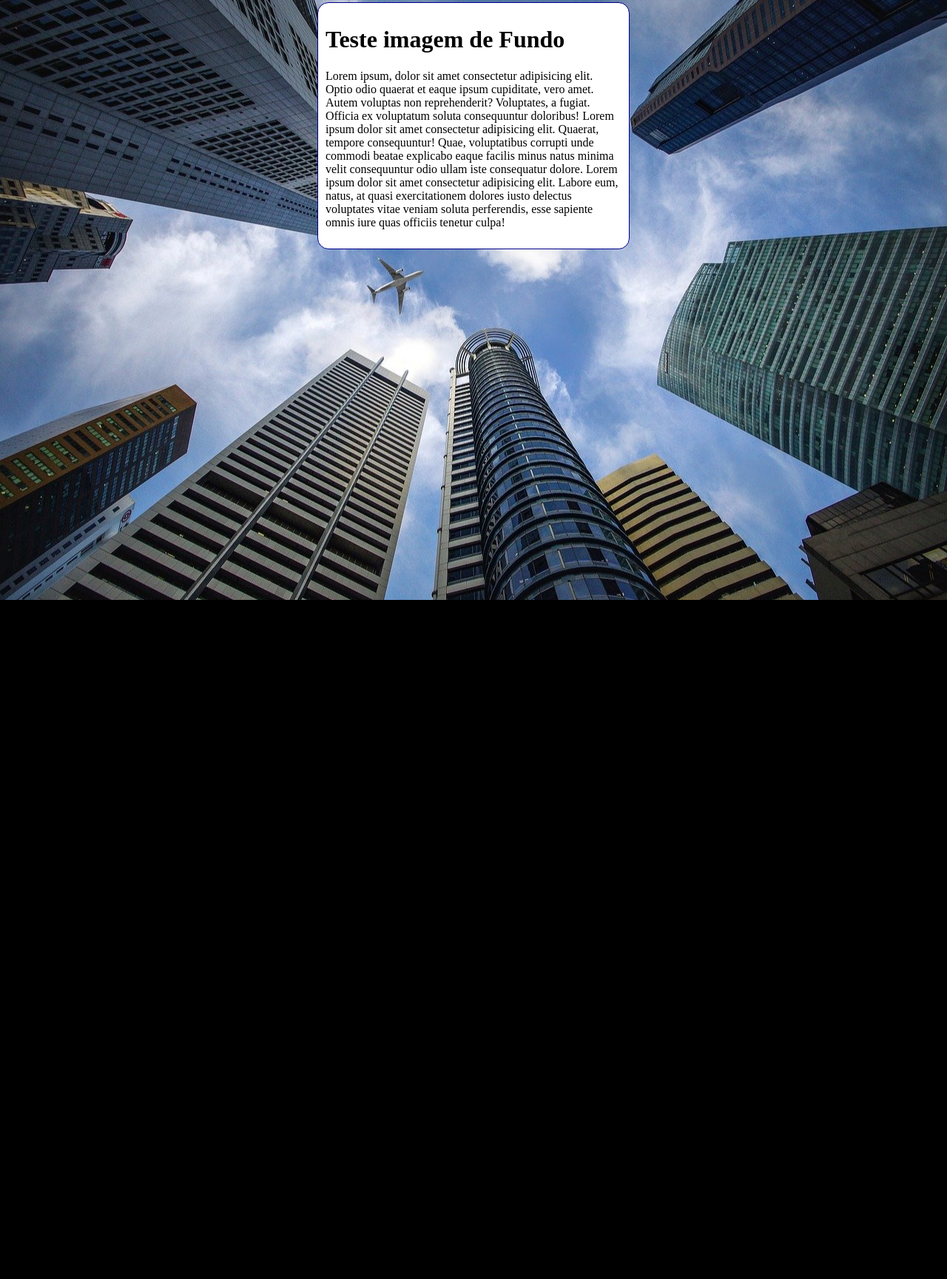
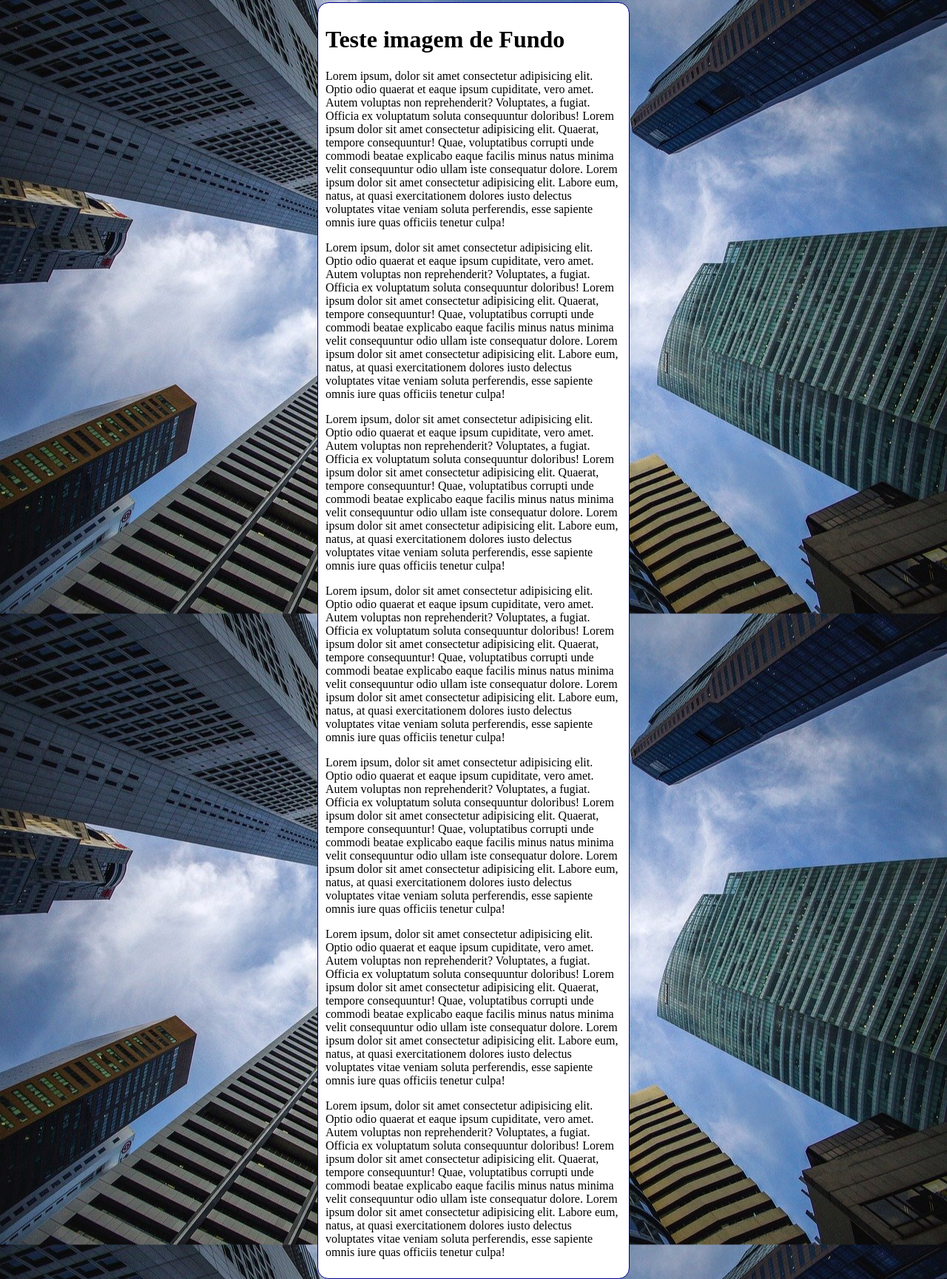
Before and after one commit to emersonfilipe/html5_css3, a plain HTML site: page exercicos/exe0022/fundo006.html in a window 1280 px wide. Shown: the part 5-1734 px from the top of the page at 74% size. Before the commit the page ends 816 px from the top, so only its background shows below. Drawn offline with Linux system fonts and the light colour scheme.

Commit message:
Update fundo006.html

```diff
--- a/exercicos/exe0022/fundo006.html
+++ b/exercicos/exe0022/fundo006.html
@@ -10,7 +10,7 @@
             background-color: black;
             background-image: url('imagens/wallpaper002.jpg');
             background-position: center center;
-            background-repeat: no-repeat;
+            background-repeat: repeat-y;
             background-size: cover;
 
 
@@ -37,6 +37,42 @@
             Lorem ipsum dolor sit amet consectetur adipisicing elit. Labore eum, natus, at quasi exercitationem dolores iusto delectus voluptates vitae veniam soluta perferendis, esse sapiente omnis iure quas officiis tenetur culpa!
 
         </p>
+        <p>Lorem ipsum, dolor sit amet consectetur adipisicing elit. Optio odio quaerat et eaque ipsum cupiditate, vero amet. Autem voluptas non reprehenderit? Voluptates, a fugiat. Officia ex voluptatum soluta consequuntur doloribus!
+            Lorem ipsum dolor sit amet consectetur adipisicing elit. Quaerat, tempore consequuntur! Quae, voluptatibus corrupti unde commodi beatae explicabo eaque facilis minus natus minima velit consequuntur odio ullam iste consequatur dolore.
+            Lorem ipsum dolor sit amet consectetur adipisicing elit. Labore eum, natus, at quasi exercitationem dolores iusto delectus voluptates vitae veniam soluta perferendis, esse sapiente omnis iure quas officiis tenetur culpa!
+
+        </p>
+        <p>Lorem ipsum, dolor sit amet consectetur adipisicing elit. Optio odio quaerat et eaque ipsum cupiditate, vero amet. Autem voluptas non reprehenderit? Voluptates, a fugiat. Officia ex voluptatum soluta consequuntur doloribus!
+            Lorem ipsum dolor sit amet consectetur adipisicing elit. Quaerat, tempore consequuntur! Quae, voluptatibus corrupti unde commodi beatae explicabo eaque facilis minus natus minima velit consequuntur odio ullam iste consequatur dolore.
+            Lorem ipsum dolor sit amet consectetur adipisicing elit. Labore eum, natus, at quasi exercitationem dolores iusto delectus voluptates vitae veniam soluta perferendis, esse sapiente omnis iure quas officiis tenetur culpa!
+
+        </p>
+        <p>Lorem ipsum, dolor sit amet consectetur adipisicing elit. Optio odio quaerat et eaque ipsum cupiditate, vero amet. Autem voluptas non reprehenderit? Voluptates, a fugiat. Officia ex voluptatum soluta consequuntur doloribus!
+            Lorem ipsum dolor sit amet consectetur adipisicing elit. Quaerat, tempore consequuntur! Quae, voluptatibus corrupti unde commodi beatae explicabo eaque facilis minus natus minima velit consequuntur odio ullam iste consequatur dolore.
+            Lorem ipsum dolor sit amet consectetur adipisicing elit. Labore eum, natus, at quasi exercitationem dolores iusto delectus voluptates vitae veniam soluta perferendis, esse sapiente omnis iure quas officiis tenetur culpa!
+
+        </p>
+        <p>Lorem ipsum, dolor sit amet consectetur adipisicing elit. Optio odio quaerat et eaque ipsum cupiditate, vero amet. Autem voluptas non reprehenderit? Voluptates, a fugiat. Officia ex voluptatum soluta consequuntur doloribus!
+            Lorem ipsum dolor sit amet consectetur adipisicing elit. Quaerat, tempore consequuntur! Quae, voluptatibus corrupti unde commodi beatae explicabo eaque facilis minus natus minima velit consequuntur odio ullam iste consequatur dolore.
+            Lorem ipsum dolor sit amet consectetur adipisicing elit. Labore eum, natus, at quasi exercitationem dolores iusto delectus voluptates vitae veniam soluta perferendis, esse sapiente omnis iure quas officiis tenetur culpa!
+
+        </p>
+        <p>Lorem ipsum, dolor sit amet consectetur adipisicing elit. Optio odio quaerat et eaque ipsum cupiditate, vero amet. Autem voluptas non reprehenderit? Voluptates, a fugiat. Officia ex voluptatum soluta consequuntur doloribus!
+            Lorem ipsum dolor sit amet consectetur adipisicing elit. Quaerat, tempore consequuntur! Quae, voluptatibus corrupti unde commodi beatae explicabo eaque facilis minus natus minima velit consequuntur odio ullam iste consequatur dolore.
+            Lorem ipsum dolor sit amet consectetur adipisicing elit. Labore eum, natus, at quasi exercitationem dolores iusto delectus voluptates vitae veniam soluta perferendis, esse sapiente omnis iure quas officiis tenetur culpa!
+
+        </p>
+        <p>Lorem ipsum, dolor sit amet consectetur adipisicing elit. Optio odio quaerat et eaque ipsum cupiditate, vero amet. Autem voluptas non reprehenderit? Voluptates, a fugiat. Officia ex voluptatum soluta consequuntur doloribus!
+            Lorem ipsum dolor sit amet consectetur adipisicing elit. Quaerat, tempore consequuntur! Quae, voluptatibus corrupti unde commodi beatae explicabo eaque facilis minus natus minima velit consequuntur odio ullam iste consequatur dolore.
+            Lorem ipsum dolor sit amet consectetur adipisicing elit. Labore eum, natus, at quasi exercitationem dolores iusto delectus voluptates vitae veniam soluta perferendis, esse sapiente omnis iure quas officiis tenetur culpa!
+
+        </p>
+
+
+
+
+
+
 
 
     </main>
```
